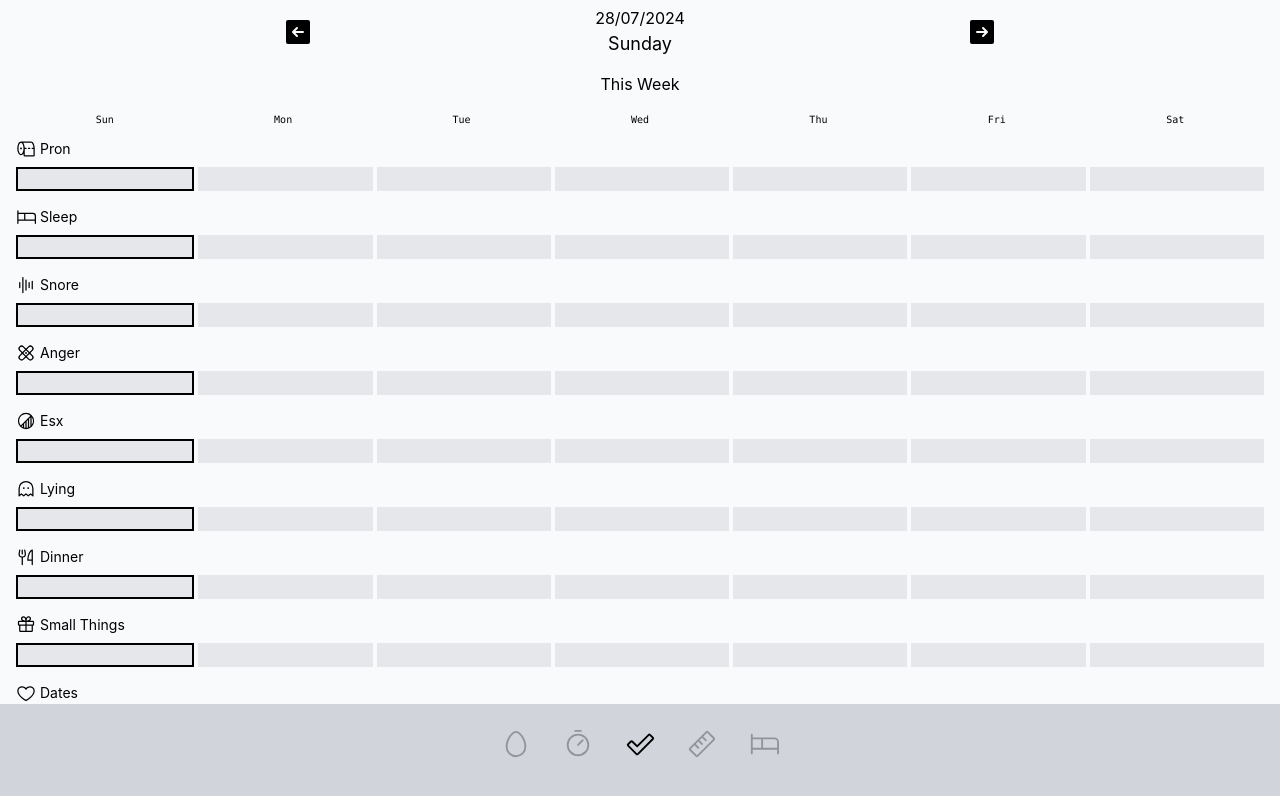
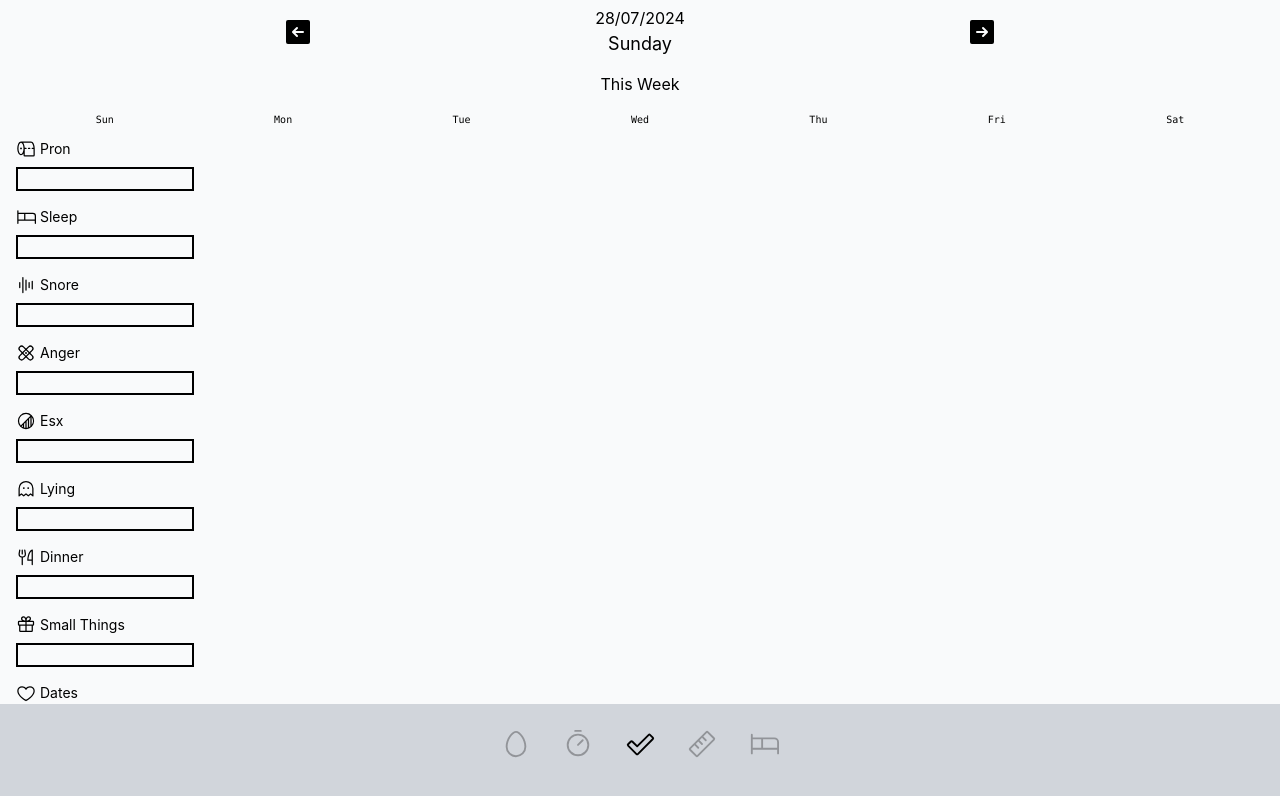
Before and after one commit to EliranSun/trackers, a React (Create React App) app: page / in a window 1280 px wide. Shown: the top 796 px of the page. Built offline with nearby package versions, Linux system fonts and the light colour scheme; no server answers; the database is empty.

Commit message:
Update Checkbox.jsx

```diff
--- a/src/components/atoms/Checkbox.jsx
+++ b/src/components/atoms/Checkbox.jsx
@@ -47,10 +47,10 @@ export const Checkbox = ({
         "flex-grow": true,
         "h-6": true,
         // "border-2 font-mono": true,
-        "bg-gray-200": isChecked === null,
+        "bg-gray-50": isChecked === null,
         "border-gray-300": !isHighlighted,
         "border-2 border-black": isHighlighted,
-        "bg-green-200 text-black": isChecked !== null && showPositive,
+        "bg-green-400 text-black": isChecked !== null && showPositive,
         "bg-red-700 text-black": isChecked !== null && !showPositive,
       })}>
       {/*<span className="opacity-40">{date}</span>*/}
```
